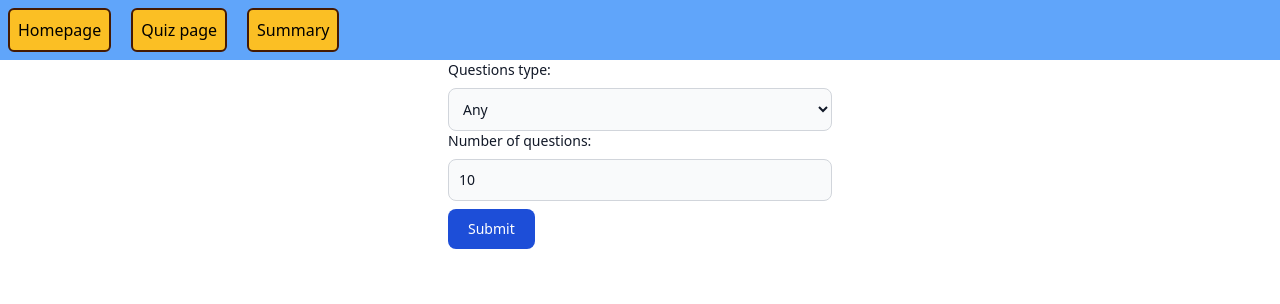
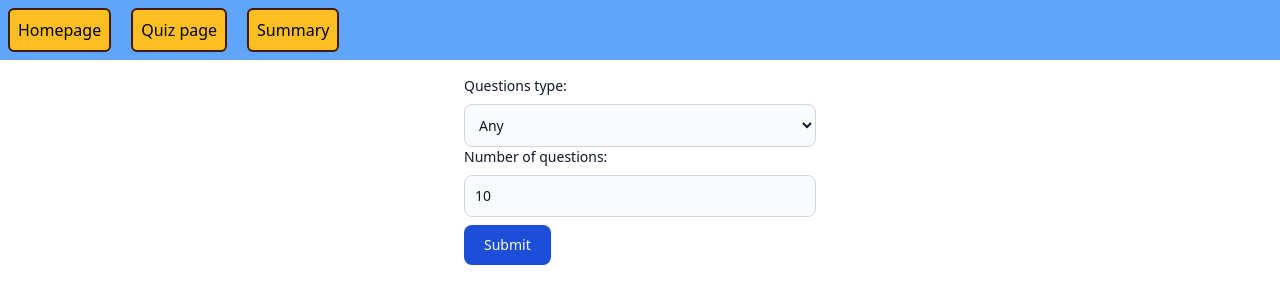
Before and after one commit to Patryk-Urbanowicz/BaseTest-Frontend, a React (Vite) app: page /#/quiz in a window 1280 px wide. Shown: the top 304 px of the page. Built offline with nearby package versions, Linux system fonts and the light colour scheme; no server answers.

Commit message:
QuizForm add padding to form

```diff
--- a/src/components/quiz/QuizForm.tsx
+++ b/src/components/quiz/QuizForm.tsx
@@ -1,7 +1,7 @@
 
 export default function QuizForm({handler}) {
     return (
-        <form className="max-w-sm mx-auto" onSubmit={handler}>
+        <form className="max-w-sm mx-auto p-4" onSubmit={handler}>
 
             <label htmlFor="questionsType" className="block mb-2 text-sm font-medium text-gray-900">Questions
                 type:</label>
```
